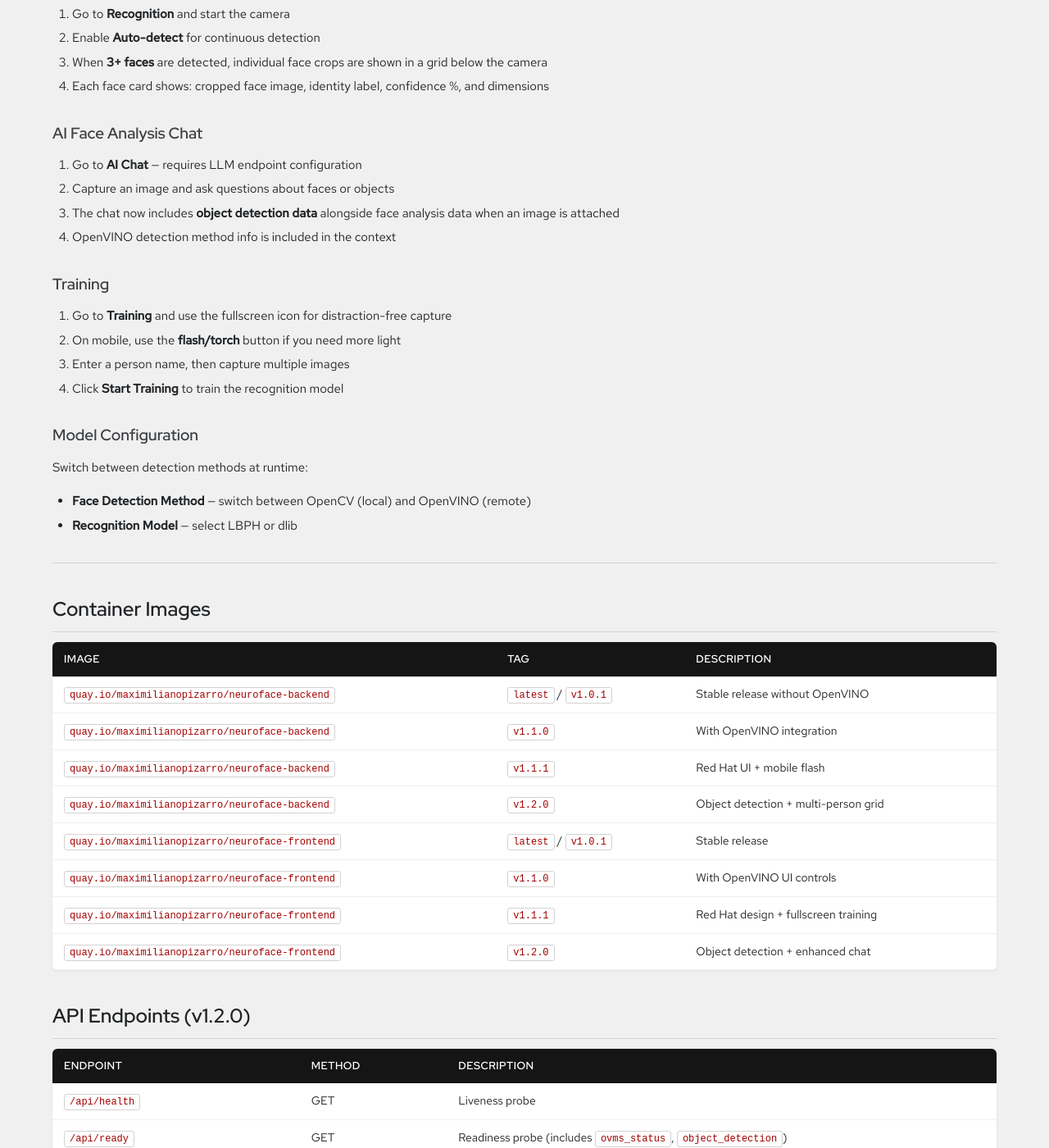
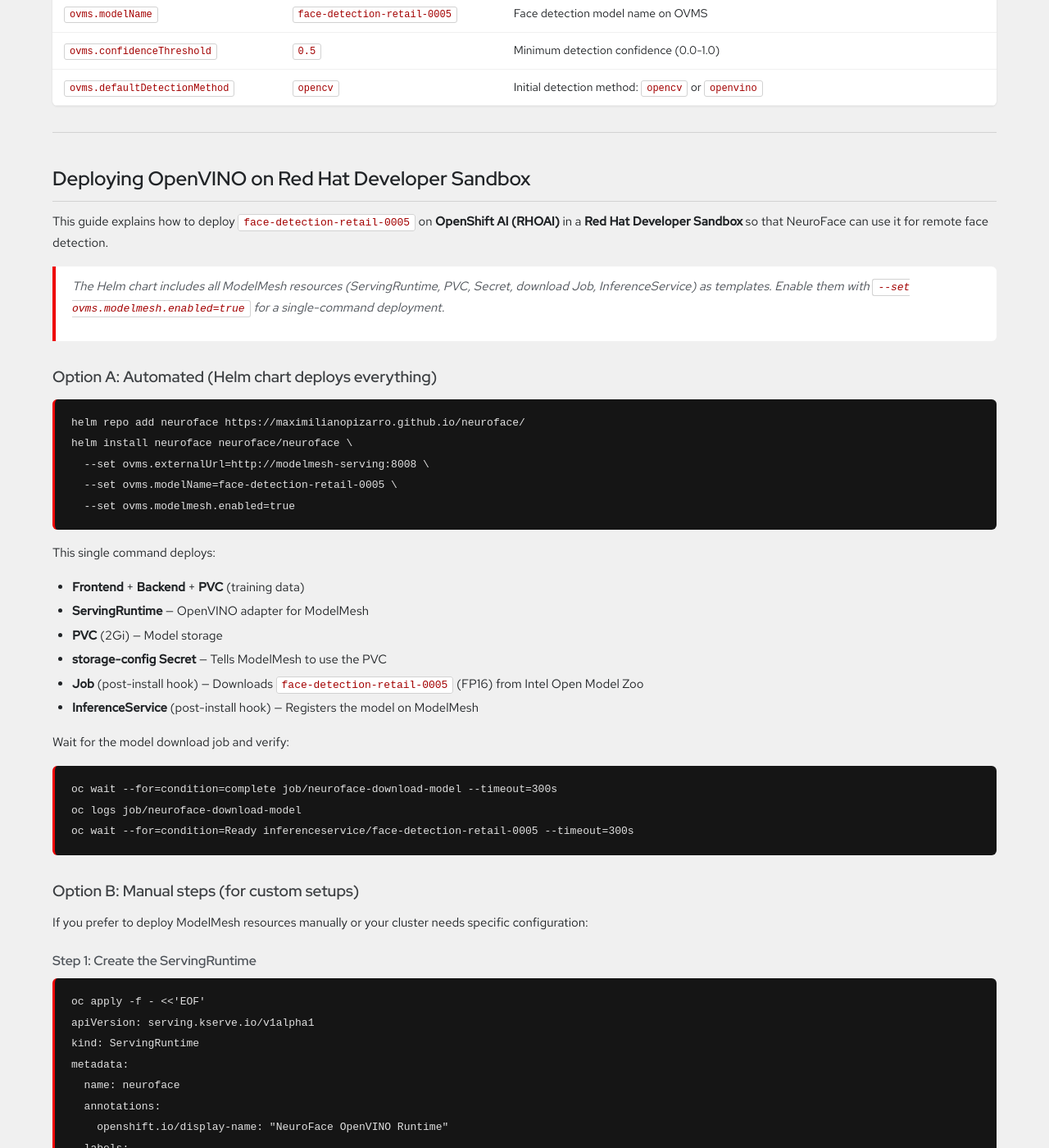
Before and after one commit to maximilianoPizarro/neuroface, a Jekyll site: the page built from docs/index.md, in a window 1280 px wide and 1400 px high, scrolled down 14496 px. Shown: the whole window at 82% size. Built offline with Jekyll 4.4.1, drawn with Linux system fonts in a browser that asks for light colours; some web fonts are replaced; our own code applies the rules of GitHub Pages for plain Markdown files; some of the changed text lies outside the part shown.

Commit message:
fix: correct ModelMesh ServingRuntime image and args for RHOAI
- Use official Red Hat OVMS image from registry.redhat.io instead of
  unauthorized quay.io/modelmesh-serving/ovms-adapter:latest
- Update ServingRuntime args to match official OVMS template
- Move all screenshots to docs/screenshots/ folder
- Add all screenshots to GitHub Pages documentation
- Update docs with automated vs manual ModelMesh deployment options
- Repackage Helm chart as v1.2.1
- Tested fresh install on Developer Sandbox with modelmesh.enabled=true

Made-with: Cursor

````diff
--- a/docs/index.md
+++ b/docs/index.md
@@ -49,6 +49,26 @@ NeuroFace is a facial recognition and object detection web application built wit
 
 #### AI Face Analysis Chat
 ![Chat](screenshots/chat.png)
+
+#### OpenShift AI — Model Server
+![OpenShift AI](screenshots/rhoia.png)
+![OpenShift AI Model](screenshots/rhoia2.png)
+
+#### OpenShift Topology
+![Topology](screenshots/topology.png)
+
+#### Helm Chart Install
+![Helm Install](screenshots/neuroface-helm.png)
+![Helm Resources](screenshots/neuroface-helm2.png)
+
+#### Helm Repository
+![Helm Repository](screenshots/helm-repository.png)
+
+#### Dashboard v1.1.0
+![Dashboard v1.1.0](screenshots/dashboard-v110.png)
+
+#### Model Config v1.1.0
+![Model Config](screenshots/model-config-v110.png)
 
 ## Architecture
 
@@ -197,17 +217,41 @@ helm install neuroface neuroface/neuroface \
 
 ## Deploying OpenVINO on Red Hat Developer Sandbox
 
-This guide explains how to deploy the `face-detection-retail-0005` model on **OpenShift AI (RHOAI)** in a **Red Hat Developer Sandbox** so that NeuroFace can use it for remote face detection.
+This guide explains how to deploy `face-detection-retail-0005` on **OpenShift AI (RHOAI)** in a **Red Hat Developer Sandbox** so that NeuroFace can use it for remote face detection.
 
-### Prerequisites
+> The Helm chart includes all ModelMesh resources (ServingRuntime, PVC, Secret, download Job, InferenceService) as templates. Enable them with `--set ovms.modelmesh.enabled=true` for a single-command deployment.
 
-- A [Red Hat Developer Sandbox](https://developers.redhat.com/developer-sandbox) account
-- `oc` CLI logged in to your sandbox
-- OpenShift AI (RHOAI) enabled in your sandbox (enabled by default)
+### Option A: Automated (Helm chart deploys everything)
 
-### Step 1: Create the ServingRuntime
+```bash
+helm repo add neuroface https://maximilianopizarro.github.io/neuroface/
+helm install neuroface neuroface/neuroface \
+  --set ovms.externalUrl=http://modelmesh-serving:8008 \
+  --set ovms.modelName=face-detection-retail-0005 \
+  --set ovms.modelmesh.enabled=true
+```
 
-The ServingRuntime defines the OpenVINO Model Server container that will serve models.
+This single command deploys:
+- **Frontend** + **Backend** + **PVC** (training data)
+- **ServingRuntime** — OpenVINO adapter for ModelMesh
+- **PVC** (2Gi) — Model storage
+- **storage-config Secret** — Tells ModelMesh to use the PVC
+- **Job** (post-install hook) — Downloads `face-detection-retail-0005` (FP16) from Intel Open Model Zoo
+- **InferenceService** (post-install hook) — Registers the model on ModelMesh
+
+Wait for the model download job and verify:
+
+```bash
+oc wait --for=condition=complete job/neuroface-download-model --timeout=300s
+oc logs job/neuroface-download-model
+oc wait --for=condition=Ready inferenceservice/face-detection-retail-0005 --timeout=300s
+```
+
+### Option B: Manual steps (for custom setups)
+
+If you prefer to deploy ModelMesh resources manually or your cluster needs specific configuration:
+
+#### Step 1: Create the ServingRuntime
 
 ```bash
 oc apply -f - <<'EOF'
@@ -255,7 +299,7 @@ spec:
 EOF
 ```
 
-### Step 2: Create a PVC for Model Storage
+#### Step 2: Create PVC + Storage Secret
 
 ```bash
 oc apply -f - <<'EOF'
@@ -264,37 +308,22 @@ kind: PersistentVolumeClaim
 metadata:
   name: neuroface-models
 spec:
-  accessModes:
-    - ReadWriteOnce
+  accessModes: [ReadWriteOnce]
   resources:
     requests:
       storage: 2Gi
-  storageClassName: gp3
-EOF
-```
-
-### Step 3: Configure ModelMesh Storage
-
-Create the `storage-config` secret that tells ModelMesh where to find models:
-
-```bash
-oc apply -f - <<'EOF'
+---
 apiVersion: v1
 kind: Secret
 metadata:
   name: storage-config
 stringData:
   neuroface-models: |
-    {
-      "type": "pvc",
-      "name": "neuroface-models"
-    }
+    { "type": "pvc", "name": "neuroface-models" }
 EOF
 ```
 
-### Step 4: Download the Face Detection Model
-
-This Job downloads Intel's `face-detection-retail-0005` model (OpenVINO IR, FP16) from the Open Model Zoo:
+#### Step 3: Download the Model
 
 ```bash
 oc apply -f - <<'EOF'
@@ -362,20 +381,26 @@ spec:
 EOF
 ```
 
-Wait for the model to load:
-
 ```bash
 oc wait --for=condition=Ready inferenceservice/face-detection-retail-0005 --timeout=300s
 ```
 
-### Step 6: Verify the Model
+#### Step 5: Deploy NeuroFace (without modelmesh templates)
+
+```bash
+helm install neuroface neuroface/neuroface \
+  --set ovms.externalUrl=http://modelmesh-serving:8008 \
+  --set ovms.modelName=face-detection-retail-0005
+```
+
+### Verify
 
 ```bash
 oc exec deployment/neuroface-backend -- \
   curl -s http://modelmesh-serving:8008/v2/models/face-detection-retail-0005
 ```
 
-Expected output:
+Expected:
 
 ```json
 {
@@ -385,17 +410,6 @@ Expected output:
   "outputs": [{"name": "527", "datatype": "FP32", "shape": ["1","1","200","7"]}]
 }
 ```
-
-### Step 7: Deploy NeuroFace
-
-```bash
-helm repo add neuroface https://maximilianopizarro.github.io/neuroface/
-helm install neuroface neuroface/neuroface \
-  --set ovms.externalUrl=http://modelmesh-serving:8008 \
-  --set ovms.modelName=face-detection-retail-0005
-```
-
-The backend auto-detects the model's input/output tensor names from the OVMS metadata endpoint.
 
 ---
 
--- a/helm/neuroface/Chart.yaml
+++ b/helm/neuroface/Chart.yaml
@@ -2,7 +2,7 @@ apiVersion: v2
 name: neuroface
 description: Facial Recognition Webapp with ML - FastAPI backend + Angular frontend on Red Hat UBI9 with OpenVINO Model Server
 type: application
-version: 1.2.0
+version: 1.2.1
 appVersion: "1.2.0"
 maintainers:
   - name: maximilianoPizarro
````
Also changed, not shown: other parts of docs/index.md (+8 -18 lines), docs/index.yaml (+48 -6 lines), helm/neuroface/templates/modelmesh-download-job.yaml (added, +45 -0 lines), helm/neuroface/templates/modelmesh-inferenceservice.yaml (added, +21 -0 lines), helm/neuroface/templates/modelmesh-pvc.yaml (added, +17 -0 lines), helm/neuroface/templates/modelmesh-servingruntime.yaml (added, +54 -0 lines), helm/neuroface/templates/modelmesh-storage-secret.yaml (added, +14 -0 lines), helm/neuroface/values.yaml (+15 -0 lines), docs/screenshots/dashboard-v110.png (renamed from docs/dashboard-v110.png), docs/screenshots/helm-repository.png (renamed from docs/helm repository.png), docs/screenshots/model-config-v110.png (renamed from docs/model-config-v110.png), docs/screenshots/neuroface-helm.png (added), docs/screenshots/neuroface-helm2.png (added), docs/screenshots/rhoia.png (renamed from docs/rhoia.png), 2 more files, 1 other file.
